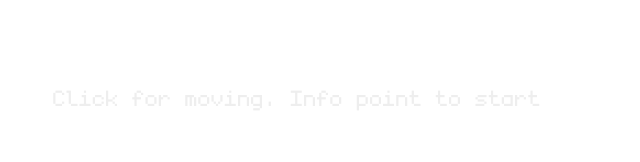
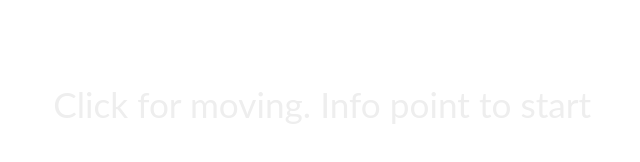
Before and after one commit to SteelTitansax/mplGamePresentationSpanish, a website built with Vite: page index.html in a window 1280 px wide. Shown: the full height of the page, 18-658 px from the left. Built offline with nearby package versions, Linux system fonts and the light colour scheme; files whose address does not match are found by name; what kaboom would draw is missing.

Commit message:
Update index.html

```diff
--- a/index.html
+++ b/index.html
@@ -10,12 +10,12 @@
   <body>
     <style>
       @font-face {
-        font-family: monogram;
-        src: url(monogram.ttf);
+        font-family: Lato;
+        src: url(Lato.ttf);
       }
 
       body {
-        font-family: monogram, monospace;
+        font-family: Lato, Lato;
         font-size: 2.2rem;
         overflow: hidden;
       }
```
